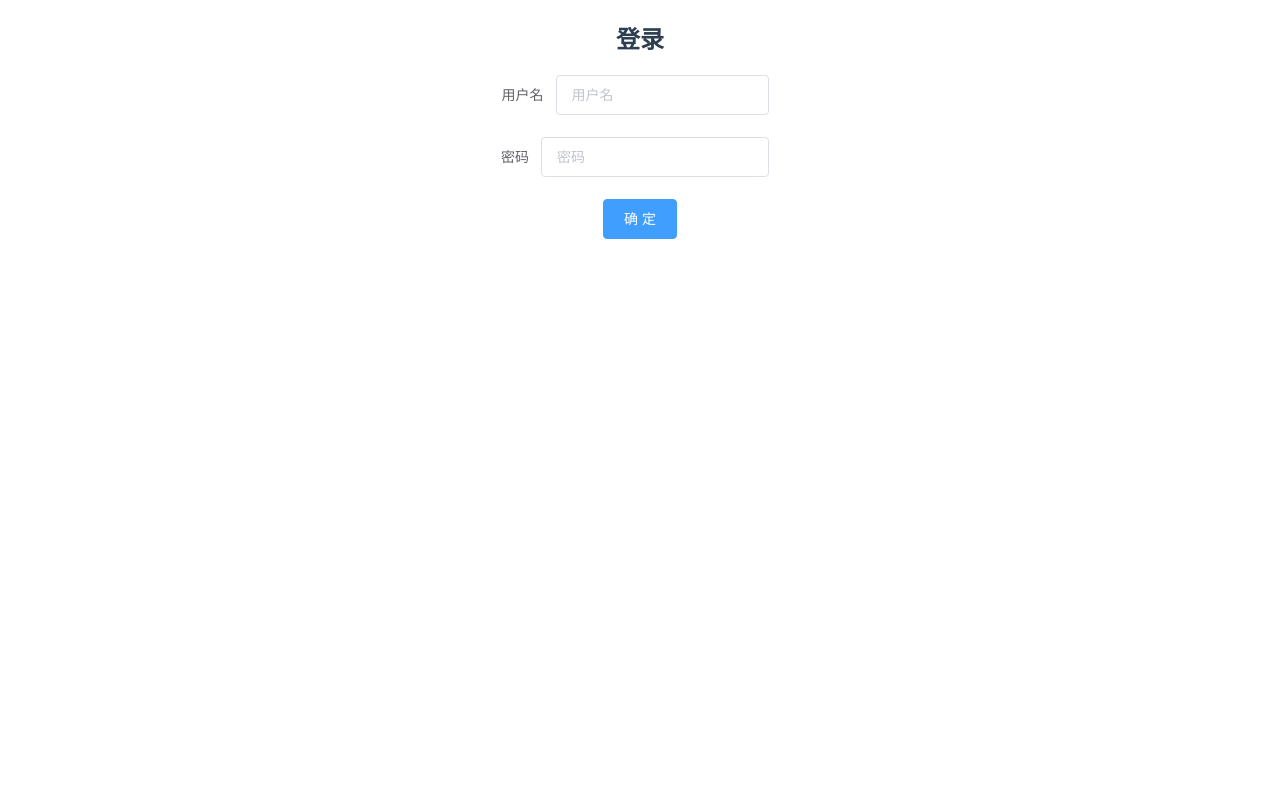
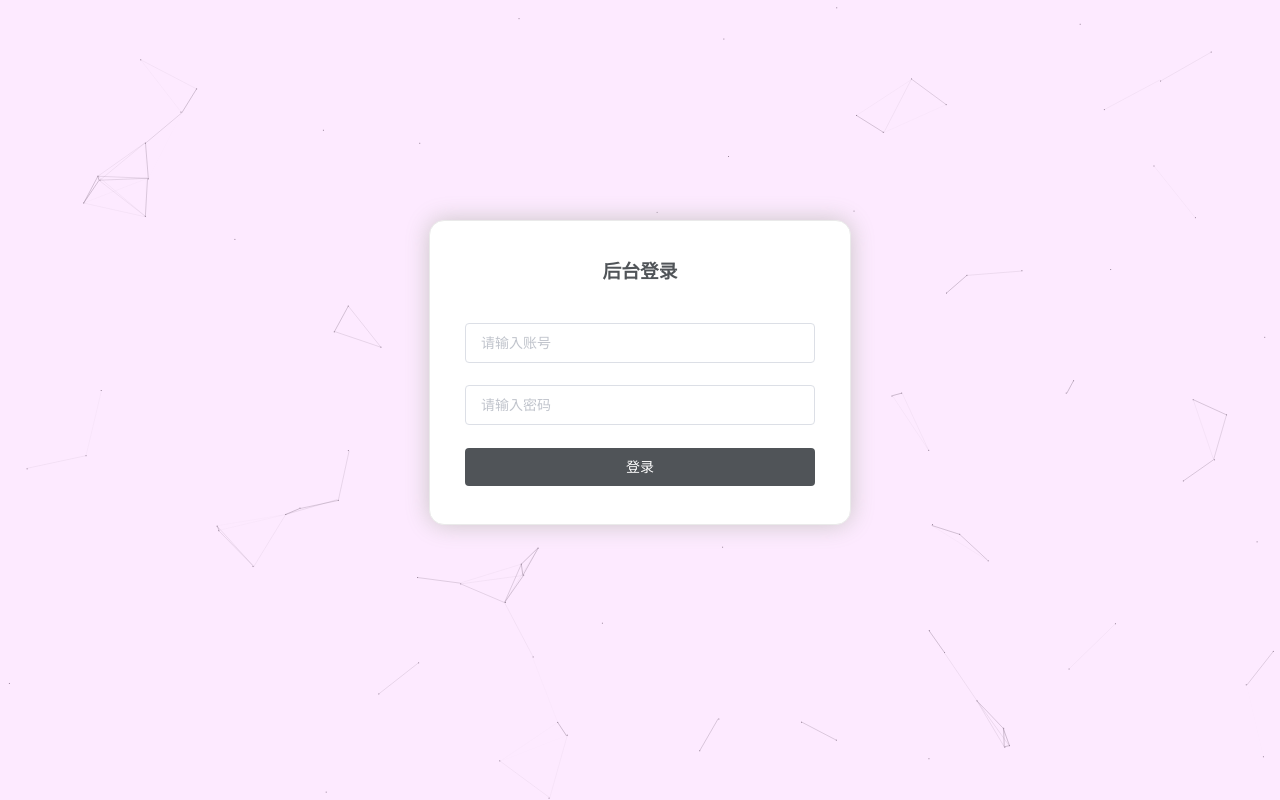
Before and after one commit to buyicxp/chainsupermarket, a Vue app: page /login in a window 1280 px wide. Built offline with nearby package versions, Linux system fonts and the light colour scheme.

Commit message:
连接到我们组的页面

```diff
--- a/src/components/member.vue
+++ b/src/components/member.vue
@@ -91,7 +91,7 @@
             <el-table-column label="用户ID" align="center"   prop="vipId" />
             <el-table-column label="头像" :show-overflow-tooltip = "true" width="50">
                 　　<template slot-scope="scope">
-                　　　　<img :src="scope.row.vipImages"   width="40" height="40" class="head_pic"/>
+                　　　　<img referrerpolicy='no-referrer' :src="scope.row.vipImages"   width="40" height="40" class="head_pic"/>
                 　　</template>
             </el-table-column>
             <el-table-column label="昵称" align="center" prop="vipMname" />
--- a/src/router/index.js
+++ b/src/router/index.js
@@ -89,6 +89,69 @@ const routes = [{
 				path: '/addGoods',
 				name: 'addGoods',
 				component: () => import('../views/commodity/addGoods.vue')
+			},{
+				path:'/product',
+				name:'product',
+				component:()=>import('@/components/product.vue')
+			},
+			{
+				path: "/StaffList",
+				name: "StaffList",
+				component: () => import('@/components/StaffList.vue')
+			}
+			,
+			{
+				path: "/producter",
+				name: "producter",
+				component: () => import('@/components/producter.vue')
+			}
+			,
+			{
+				path: "/member",
+				name: "member",
+				component: () => import('@/components/member.vue')
+			}
+			,
+			{
+				path: "/comments",
+				name: "comments",
+				component: () => import('@/components/comments.vue')
+			}
+			,
+			{
+				path: "/Article",
+				name: "Article",
+				component: () => import('@/components/Article.vue')
+			}
+			,
+			{
+				path: "/ArticleType",
+				name: "ArticleType",
+				component: () => import('@/components/ArticleType.vue')
+			}
+			,
+			{
+				path: "/SaveArticle",
+				name: "SaveArticle",
+				component: () => import('@/components/SaveArticle.vue')
+			}
+			,
+			{
+				path: "/freight",
+				name: "freight",
+				component: () => import('@/components/freight.vue')
+			}
+			,
+			{
+				path: "/SaveArticleType",
+				name: "SaveArticleType",
+				component: () => import('@/components/SaveArticleType.vue')
+			}
+			,
+			{
+				path: "/ShopMessage",
+				name: "ShopMessage",
+				component: () => import('@/components/ShopMessage.vue')
 			}
 		]
 	},
--- a/src/views/log/login.vue
+++ b/src/views/log/login.vue
@@ -1,19 +1,26 @@
 <template>
-	<div align="center">
-		<h2>登录</h2>
-			<el-form :inline="true" :model="userInfo" class="demo-form-inline">
-				<el-form-item label="用户名">
-					<el-input v-model="userInfo.username" placeholder="用户名"></el-input>
-				</el-form-item><br>
-				<el-form-item label="密码">
-					<el-input v-model="userInfo.password" show-password placeholder="密码"></el-input>
-				</el-form-item>
-			</el-form>
-			<el-button type="primary" @click="submitUser()">确 定</el-button>
-	</div>
+	<body id="poster">
+	<el-form class="login-container" label-position="left"
+			 label-width="0px" :model="userInfo">
+		<h3 class="login_title">后台登录</h3>
+		<el-form-item>
+			<el-input type="text" v-model="userInfo.username"
+					  auto-complete="off" placeholder="请输入账号"></el-input>
+		</el-form-item>
+		<el-form-item>
+			<el-input type="password" v-model="userInfo.password"
+					  auto-complete="off" placeholder="请输入密码"></el-input>
+		</el-form-item>
+		<el-form-item style="width: 100%">
+			<el-button type="primary" style="width: 100%;background: #505458;border: none" v-on:click="submitUser()">登录</el-button>
+		</el-form-item>
+	</el-form>
+	</body>
 </template>
 
 <script>
+
+	import {Ht} from  "../../assets/Ht"
 	import {
 		setCookie,
 		getCookie
@@ -37,7 +44,7 @@
 					var res = response.data.msg;
 					alert(res);
 					if (res == '登录成功') {
-						setCookie('roles', response.data.success.roleList,(24*60*60)*21); // 使用cookie来记录是否登陆，这边跨域
+						setCookie('roles', response.data.success.roleList,(24*60*60)); // 使用cookie来记录是否登陆，这边跨域
 						let roles = getCookie('roles');
 						localStorage.setItem("ms_username", this.username); // 使用localstoage来记录登陆信息
 						localStorage.setItem("roles", response.data.success.roleList);
@@ -55,4 +62,29 @@
 </script>
 
 <style>
+	#poster {
+		height: 100%;
+		width: 100%;
+		background-size: cover;
+		position: fixed;
+		background-color: rgba(243, 152, 255, 0.2)
+	}
+	body{
+		margin: 0px;
+	}
+	.login-container {
+		border-radius: 15px;
+		background-clip: padding-box;
+		margin: 220px auto;
+		width: 350px;
+		padding: 35px 35px 15px 35px;
+		background: #fff;
+		border: 1px solid #eaeaea;
+		box-shadow: 0 0 25px #cac6c6;
+	}
+	.login_title {
+		margin: 0px auto 40px auto;
+		text-align: center;
+		color: #505458;
+	}
 </style>
--- a/src/views/main/main.vue
+++ b/src/views/main/main.vue
@@ -23,8 +23,8 @@
 								<i class="el-icon-menu">门店</i>
 							</template>
 							<el-menu-item-group>
-								<el-menu-item index="2-1">门店列表</el-menu-item>
-								<el-menu-item index="2-2">员工列表</el-menu-item>
+								<el-menu-item index="2-1" @click="goTo('/ShopMessage')">门店列表</el-menu-item>
+								<el-menu-item index="2-2" @click="goTo('/StaffList')">员工列表</el-menu-item>
 							</el-menu-item-group>
 						</el-submenu>
 
@@ -52,7 +52,8 @@
 								<i class="el-icon-menu">物流</i>
 							</template>
 							<el-menu-item-group>
-								<el-menu-item index="3-1"><el-link href="">物流详情</el-link></el-menu-item>
+<!--								<el-menu-item index="2-1" ><router-link to="/freight"  replace>物流管理</router-link></el-menu-item>-->
+								<el-menu-item index="/freight">物流详情</el-menu-item>
 							</el-menu-item-group>
 						</el-submenu>
 
@@ -85,19 +86,25 @@
 								<el-menu-item index="/AddDsicountCoupon">优惠券设置</el-menu-item>
 							</el-submenu>
 						</el-submenu>
+						<el-submenu index="6">
+							<template slot="title">
+								<i class="el-icon-menu">会员</i>
+							</template>
+							<el-menu-item index="/member">会员信息</el-menu-item>
+							<el-menu-item index="/comments">会员评价信息</el-menu-item>
+						</el-submenu>
 
-						<el-submenu index="6">
+						<el-submenu index="7">
 							<template slot="title">
 								<i class="el-icon-menu">文章</i>
 							</template>
-							<el-menu-item-group>
-								<template slot="title">
-									分组一
-								</template>
-								<el-menu-item index="2-1">选项1</el-menu-item>
-								<el-menu-item index="2-2">选项2</el-menu-item>
-							</el-menu-item-group>
-							<el-menu-item-group title="分组2"><el-menu-item index="2-3">选项3</el-menu-item></el-menu-item-group>
+							<el-menu-item index="/Article">查看文章列表</el-menu-item>
+							<el-menu-item index="/SaveArticle">添加文章列表</el-menu-item>
+							<el-menu-item index="/ArticleType">查看文章分类</el-menu-item>
+							<el-menu-item index="/SaveArticleType">添加文章分类</el-menu-item>
+
+
+
 							<el-submenu index="2-4">
 								<template slot="title">
 									选项4
@@ -106,7 +113,7 @@
 							</el-submenu>
 						</el-submenu>
 
-						<el-submenu index="7">
+						<el-submenu index="8">
 							<template slot="title">
 								<i class="el-icon-menu">广告</i>
 							</template>
@@ -116,7 +123,7 @@
 							</el-menu-item-group>
 						</el-submenu>
 
-						<el-submenu index="8">
+						<el-submenu index="9">
 							<template slot="title">
 								<i class="el-icon-menu">系统</i>
 							</template>
```
